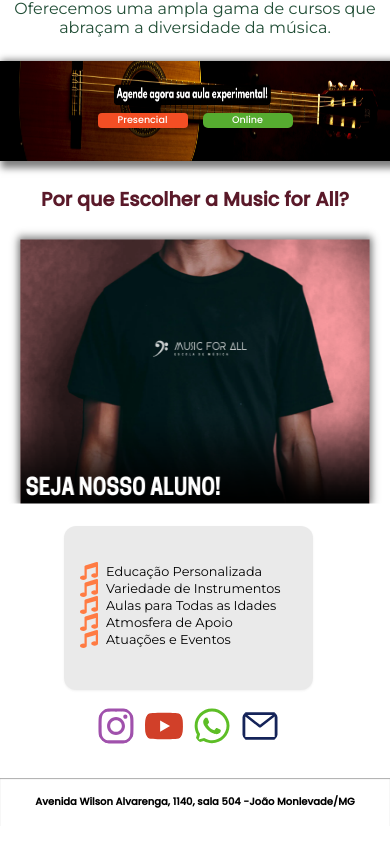
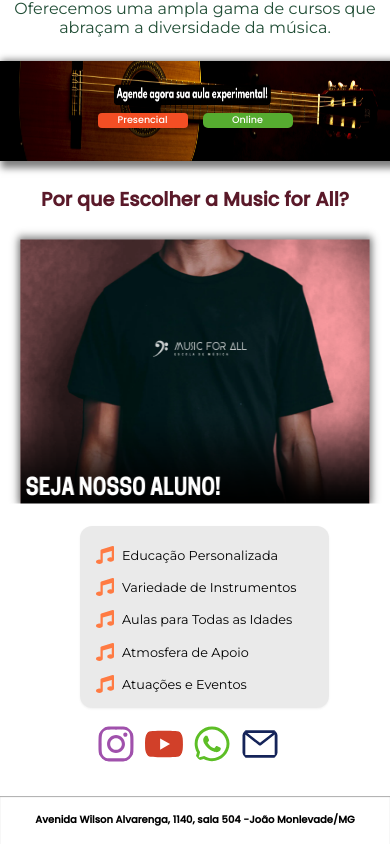
Before and after one commit to GuilhermeGomesti1/music-for-all, a Next.js app: page / in a window 390 px wide. Shown: the part 1452-2296 px from the top of the page. Built offline with nearby package versions, Linux system fonts and the light colour scheme.

Commit message:
Update page.module.css

```diff
--- a/src/app/page.module.css
+++ b/src/app/page.module.css
@@ -300,7 +300,7 @@
 .divLista {
   padding: 2rem;
   background-color: rgba(128, 128, 128, 0.164);
-  height: 170px;
+  height: 150px;
   border-radius: 12px;
   margin-left: 4rem;
   box-shadow: 0 1px 3px rgba(0, 0, 0, 0.034), 0 1px 2px rgba(0, 0, 0, 0.027);
@@ -478,8 +478,13 @@
   }
 
   .divLista {
-    height: 100px;
+
+   margin-left: 5rem;
     margin-bottom: 2rem;
+    padding-bottom: 1rem;
+    padding-top: 1rem;
+
+
   }
 
   .lista {
@@ -493,7 +498,12 @@
   }
 
   .item {
+    padding-bottom: 0.7rem;
     margin-bottom: -4px;
+  }
+
+  .item:not(:last-child) {
+    margin-bottom: 0;
   }
 
   .agendaraula {
```
